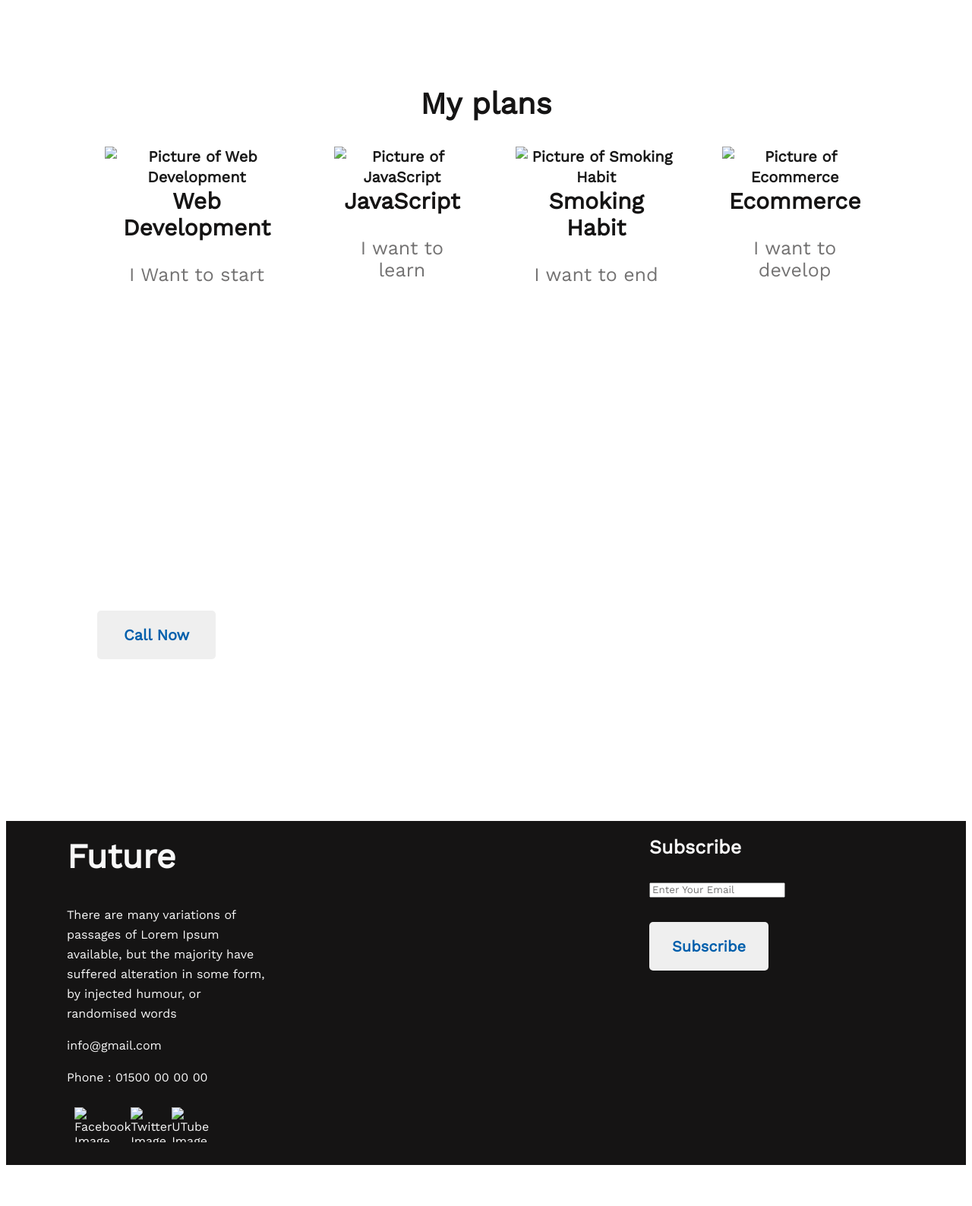
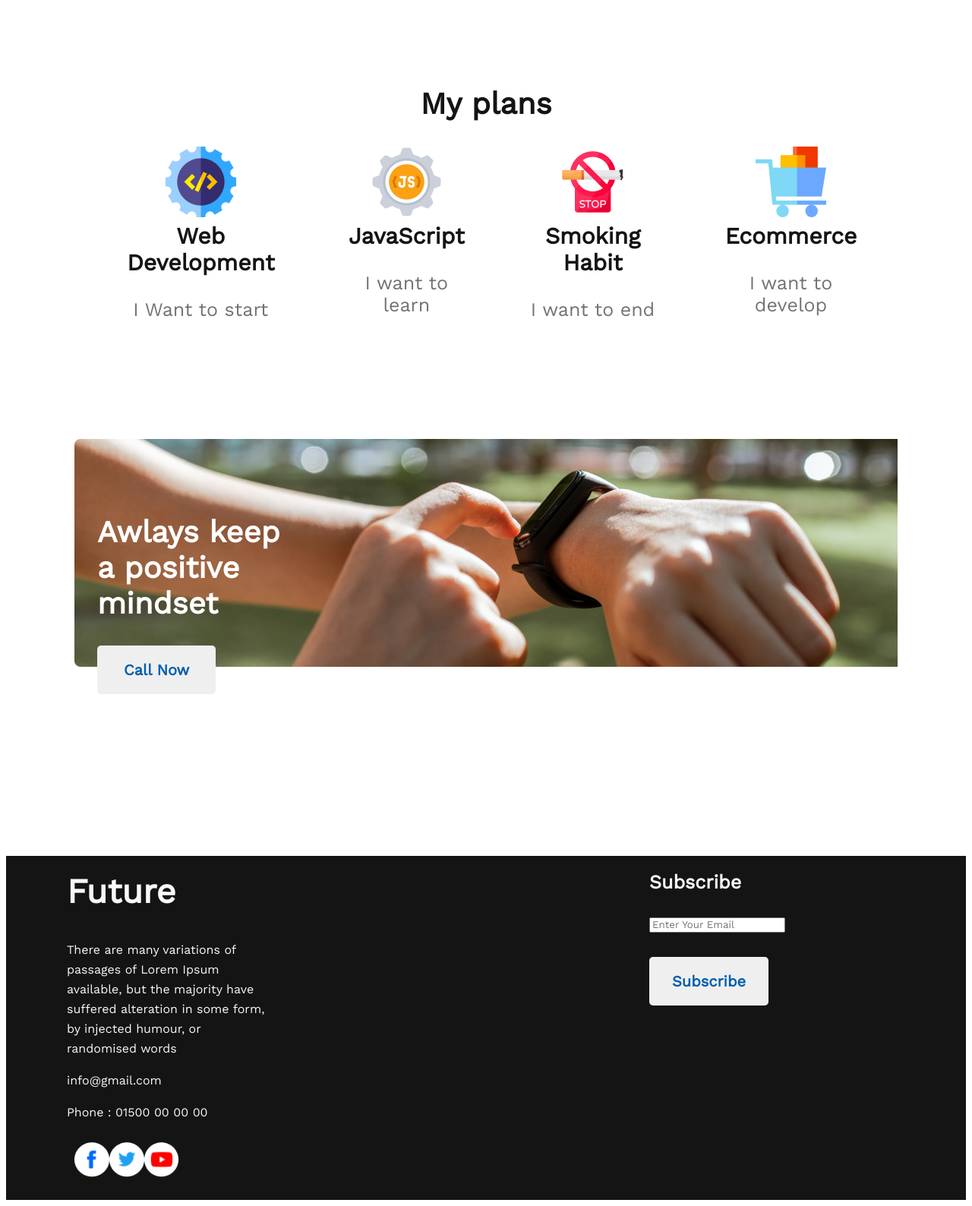
Before and after one commit to sourobchandradasgupta/cwdc-first-assignment, a plain HTML site: page index.html in a window 1280 px wide. Shown: the part 1631-3219 px from the top of the page at 76% size. Before the commit the page ends 3173 px from the top, so only its background shows below. Drawn offline with nearby package versions, Linux system fonts and the light colour scheme; the site is published under a folder, as on GitHub Pages, so addresses that start at the root find nothing.

Commit message:
last-update-1

```diff
--- a/index.html
+++ b/index.html
@@ -32,7 +32,7 @@
         <section class="my-failures">
 
             <div>
-                <img src="images/person.png" alt="Person Image">
+                <img src="./images/person.png" alt="Person Image">
             </div>
             <div>
                 <h1 class="failures-title">My failures of previous year</h1>
@@ -58,22 +58,22 @@
             <h1 class="my-plans-heading">My plans</h1>
             <div class="my-plans-items">
                 <div class="skill">
-                    <img src="/images/icons/web.png" alt="Picture of Web Development">
+                    <img src="./images/icons/web.png" alt="Picture of Web Development">
                     <p class="skill-title">Web Development</p>
                     <p class="skill-description">I Want to start</p>
                 </div>
                 <div class="skill">
-                    <img src="/images/icons/js.png" alt="Picture of JavaScript">
+                    <img src="./images/icons/js.png" alt="Picture of JavaScript">
                     <p class="skill-title">JavaScript</p>
                     <p class="skill-description">I want to learn</p>
                 </div>
                 <div class="skill">
-                    <img src="/images/icons/smoke.png" alt="Picture of Smoking Habit">
+                    <img src="./images/icons/smoke.png" alt="Picture of Smoking Habit">
                     <p class="skill-title">Smoking Habit</p>
                     <p class="skill-description">I want to end</p>
                 </div>
                 <div class="skill">
-                    <img src="/images/icons/ecom.png" alt="Picture of Ecommerce">
+                    <img src="./images/icons/ecom.png" alt="Picture of Ecommerce">
                     <p class="skill-title">Ecommerce</p>
                     <p class="skill-description">I want to develop</p>
                 </div>
@@ -104,9 +104,9 @@
                 <p class="future-description">Phone : 01500 00 00 00</p>
 
                 <div class="image-icon">
-                    <img src="/images/icons/fb.png" alt="Facebook Image">
-                    <img src="/images/icons/twitter.png" alt="Twitter Image">
-                    <img src="/images/icons/youtube.png" alt="UTube Image">
+                    <img src="./images/icons/fb.png" alt="Facebook Image">
+                    <img src="./images/icons/twitter.png" alt="Twitter Image">
+                    <img src="./images/icons/youtube.png" alt="UTube Image">
 
                 </div>
             </div>
--- a/styles/portfolio.css
+++ b/styles/portfolio.css
@@ -143,7 +143,7 @@
 /* Awlays keep a positive mindset */
 
 .positive-mindset {
-    background-image: url('/images/watch.png'), url('/images/gradient1.png');
+    background-image: url('../images/watch.png');
     background-repeat: no-repeat;
     height: 500px;
     text-align: left;
```
